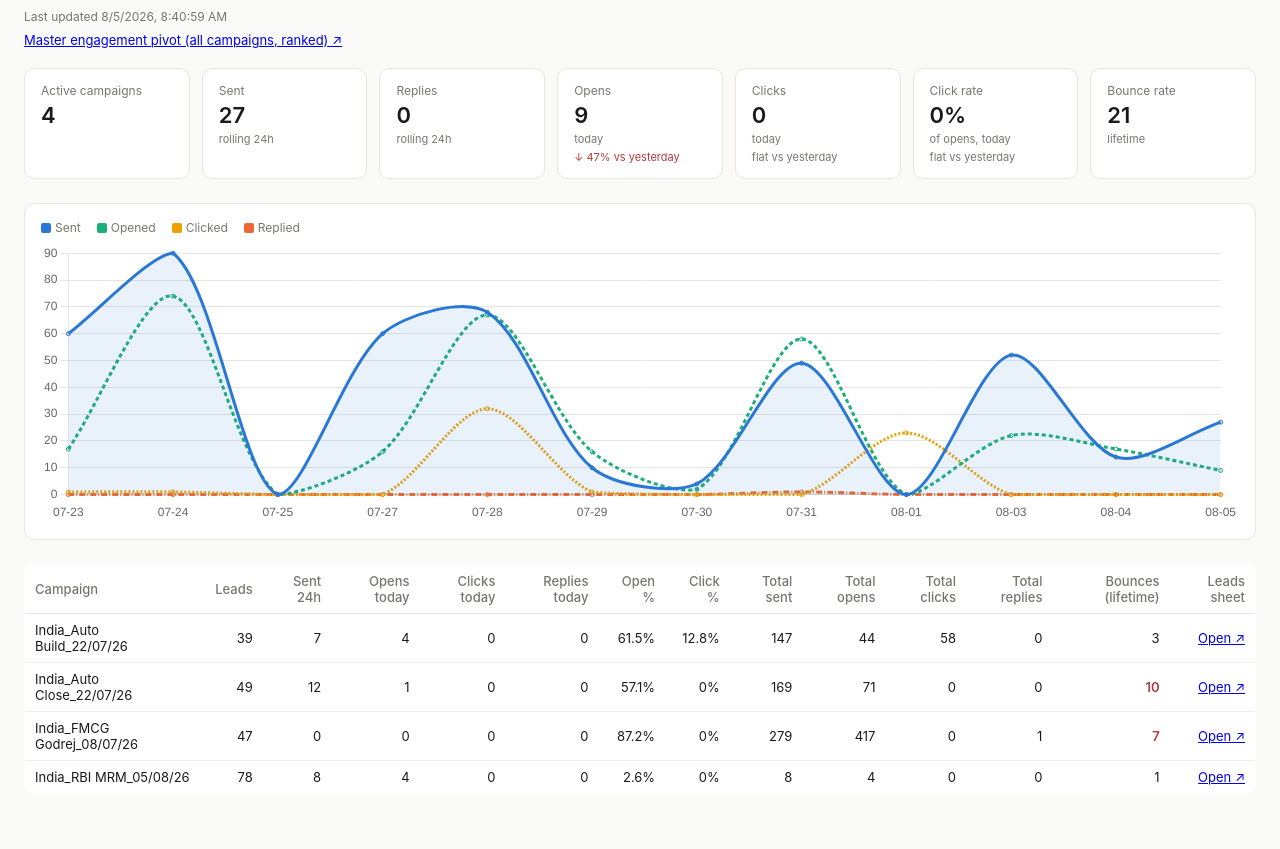
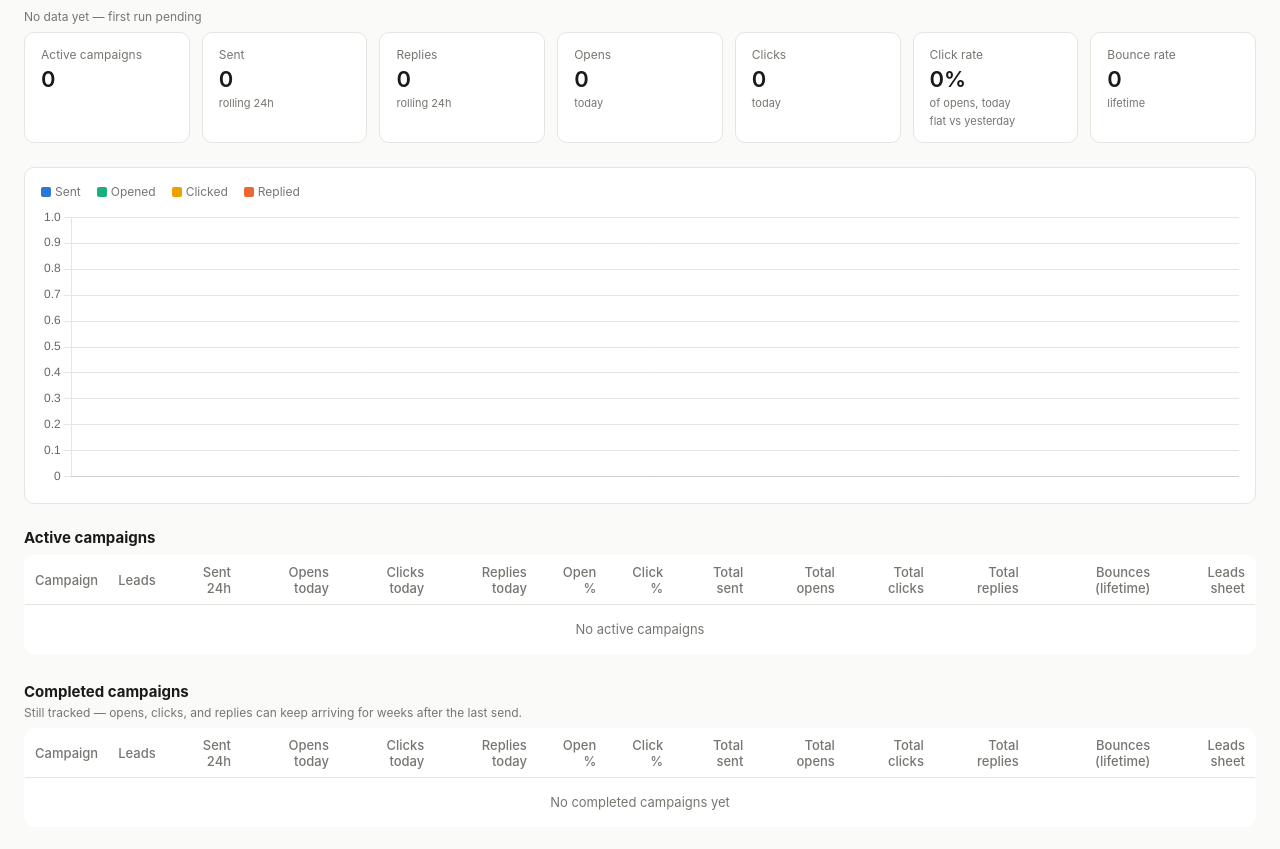
Before and after one commit to mikua1617/india-campaign-dashboard, a plain HTML site: page docs/index.html in a window 1280 px wide. Shown: the part 51-900 px from the top of the page. Before the commit the page ends 869 px from the top, so only its background shows below. Drawn offline with nearby package versions, Linux system fonts and the light colour scheme.

Commit message:
Add files via upload

```diff
--- a/docs/data.json
+++ b/docs/data.json
@@ -1,306 +1 @@
-{
-  "campaigns": {
-    "India_Auto Build_22/07/26": {
-      "current": {
-        "as_of": "2026-08-05T08:40:59.554499+00:00",
-        "bounced_lifetime": 3,
-        "clicks_lifetime": 58,
-        "clicks_unique_lifetime": 7,
-        "leads_count": 39,
-        "leads_sheet_url": "https://docs.google.com/spreadsheets/d/1G5HioP56wcDRDknHBdWsUJPLyNmbmonGcdRuWE_EK0c/edit",
-        "opens_lifetime": 44,
-        "opens_unique_lifetime": 36,
-        "replies_24h": 0,
-        "replies_lifetime": 0,
-        "sent_24h": 7,
-        "sent_lifetime": 147,
-        "unique_clickers_lifetime": 5,
-        "unique_openers_lifetime": 24
-      },
-      "days": {
-        "2026-07-23": {
-          "clicks": 1,
-          "opened": 7,
-          "replies": 0,
-          "sent": 30,
-          "unique_clicks": 1,
-          "unique_opened": 5
-        },
-        "2026-07-24": {
-          "clicks": 1,
-          "opened": 13,
-          "replies": 0,
-          "sent": 30,
-          "unique_clicks": 1,
-          "unique_opened": 10
-        },
-        "2026-07-27": {
-          "clicks": 0,
-          "opened": 5,
-          "replies": 0,
-          "sent": 30,
-          "unique_clicks": 0,
-          "unique_opened": 5
-        },
-        "2026-07-28": {
-          "clicks": 32,
-          "opened": 5,
-          "replies": 0,
-          "sent": 13,
-          "unique_clicks": 3,
-          "unique_opened": 4
-        },
-        "2026-07-29": {
-          "clicks": 1,
-          "opened": 0,
-          "replies": 0,
-          "sent": 0,
-          "unique_clicks": 1,
-          "unique_opened": 0
-        },
-        "2026-07-30": {
-          "clicks": 0,
-          "opened": 1,
-          "replies": 0,
-          "sent": 1,
-          "unique_clicks": 0,
-          "unique_opened": 1
-        },
-        "2026-07-31": {
-          "clicks": 0,
-          "opened": 2,
-          "replies": 0,
-          "sent": 7,
-          "unique_clicks": 0,
-          "unique_opened": 2
-        },
-        "2026-08-01": {
-          "clicks": 23,
-          "opened": 0,
-          "replies": 0,
-          "sent": 0,
-          "unique_clicks": 2,
-          "unique_opened": 0
-        },
-        "2026-08-03": {
-          "clicks": 0,
-          "opened": 7,
-          "replies": 0,
-          "sent": 28,
-          "unique_clicks": 0,
-          "unique_opened": 7
-        },
-        "2026-08-04": {
-          "clicks": 0,
-          "opened": 0,
-          "replies": 0,
-          "sent": 1,
-          "unique_clicks": 0,
-          "unique_opened": 0
-        },
-        "2026-08-05": {
-          "clicks": 0,
-          "opened": 4,
-          "replies": 0,
-          "sent": 7,
-          "unique_clicks": 0,
-          "unique_opened": 4
-        }
-      },
-      "id": "127fc02f-1bea-48fa-94d4-6270812018ca"
-    },
-    "India_Auto Close_22/07/26": {
-      "current": {
-        "as_of": "2026-08-05T08:40:59.554499+00:00",
-        "bounced_lifetime": 10,
-        "clicks_lifetime": 0,
-        "clicks_unique_lifetime": 0,
-        "leads_count": 49,
-        "leads_sheet_url": "https://docs.google.com/spreadsheets/d/16Ag4-2eAP2Wyvb4sNGoXAylTKA9rRbeX2Zjjgv1rNP0/edit",
-        "opens_lifetime": 71,
-        "opens_unique_lifetime": 53,
-        "replies_24h": 0,
-        "replies_lifetime": 0,
-        "sent_24h": 12,
-        "sent_lifetime": 169,
-        "unique_clickers_lifetime": 0,
-        "unique_openers_lifetime": 28
-      },
-      "days": {
-        "2026-07-23": {
-          "clicks": 0,
-          "opened": 10,
-          "replies": 0,
-          "sent": 30,
-          "unique_clicks": 0,
-          "unique_opened": 9
-        },
-        "2026-07-24": {
-          "clicks": 0,
-          "opened": 15,
-          "replies": 0,
-          "sent": 30,
-          "unique_clicks": 0,
-          "unique_opened": 9
-        },
-        "2026-07-25": {
-          "clicks": 0,
-          "opened": 0,
-          "replies": 0,
-          "sent": 0,
-          "unique_clicks": 0,
-          "unique_opened": 0
-        },
-        "2026-07-27": {
-          "clicks": 0,
-          "opened": 11,
-          "replies": 0,
-          "sent": 30,
-          "unique_clicks": 0,
-          "unique_opened": 11
-        },
-        "2026-07-28": {
-          "clicks": 0,
-          "opened": 10,
-          "replies": 0,
-          "sent": 25,
-          "unique_clicks": 0,
-          "unique_opened": 5
-        },
-        "2026-07-30": {
-          "clicks": 0,
-          "opened": 1,
-          "replies": 0,
-          "sent": 3,
-          "unique_clicks": 0,
-          "unique_opened": 1
-        },
-        "2026-07-31": {
-          "clicks": 0,
-          "opened": 7,
-          "replies": 0,
-          "sent": 12,
-          "unique_clicks": 0,
-          "unique_opened": 6
-        },
-        "2026-08-03": {
-          "clicks": 0,
-          "opened": 15,
-          "replies": 0,
-          "sent": 24,
-          "unique_clicks": 0,
-          "unique_opened": 12
-        },
-        "2026-08-04": {
-          "clicks": 0,
-          "opened": 1,
-          "replies": 0,
-          "sent": 3,
-          "unique_clicks": 0,
-          "unique_opened": 1
-        },
-        "2026-08-05": {
-          "clicks": 0,
-          "opened": 1,
-          "replies": 0,
-          "sent": 12,
-          "unique_clicks": 0,
-          "unique_opened": 1
-        }
-      },
-      "id": "acc43361-7805-4e97-8ab2-3e2536fad69a"
-    },
-    "India_FMCG Godrej_08/07/26": {
-      "current": {
-        "as_of": "2026-08-05T08:40:59.554499+00:00",
-        "bounced_lifetime": 7,
-        "clicks_lifetime": 0,
-        "clicks_unique_lifetime": 0,
-        "leads_count": 47,
-        "leads_sheet_url": "https://docs.google.com/spreadsheets/d/18W0Xkx2G7dL7CHitkA2TTSHKwZPhUzBBkZ0VJEos_eE/edit",
-        "opens_lifetime": 417,
-        "opens_unique_lifetime": 249,
-        "replies_24h": 0,
-        "replies_lifetime": 1,
-        "sent_24h": 0,
-        "sent_lifetime": 279,
-        "unique_clickers_lifetime": 0,
-        "unique_openers_lifetime": 41
-      },
-      "days": {
-        "2026-07-24": {
-          "clicks": 0,
-          "opened": 46,
-          "replies": 0,
-          "sent": 30,
-          "unique_clicks": 0,
-          "unique_opened": 30
-        },
-        "2026-07-28": {
-          "clicks": 0,
-          "opened": 52,
-          "replies": 0,
-          "sent": 30,
-          "unique_clicks": 0,
-          "unique_opened": 30
-        },
-        "2026-07-29": {
-          "clicks": 0,
-          "opened": 16,
-          "replies": 0,
-          "sent": 10,
-          "unique_clicks": 0,
-          "unique_opened": 10
-        },
-        "2026-07-31": {
-          "clicks": 0,
-          "opened": 49,
-          "replies": 1,
-          "sent": 30,
-          "unique_clicks": 0,
-          "unique_opened": 30
-        },
-        "2026-08-04": {
-          "clicks": 0,
-          "opened": 16,
-          "replies": 0,
-          "sent": 10,
-          "unique_clicks": 0,
-          "unique_opened": 9
-        }
-      },
-      "id": "92ace724-8e29-4683-a765-77be37b2f4b4"
-    },
-    "India_RBI MRM_05/08/26": {
-      "current": {
-        "as_of": "2026-08-05T08:40:59.554499+00:00",
-        "bounced_lifetime": 1,
-        "clicks_lifetime": 0,
-        "clicks_unique_lifetime": 0,
-        "leads_count": 78,
-        "leads_sheet_url": "https://docs.google.com/spreadsheets/d/1R0BxLT32VC4f-DqqAcEaegrjOAlKpxdsdMcrVMb0NWI/edit",
-        "opens_lifetime": 4,
-        "opens_unique_lifetime": 2,
-        "replies_24h": 0,
-        "replies_lifetime": 0,
-        "sent_24h": 8,
-        "sent_lifetime": 8,
-        "unique_clickers_lifetime": 0,
-        "unique_openers_lifetime": 2
-      },
-      "days": {
-        "2026-08-05": {
-          "clicks": 0,
-          "opened": 4,
-          "replies": 0,
-          "sent": 8,
-          "unique_clicks": 0,
-          "unique_opened": 2
-        }
-      },
-      "id": "b5b9ecae-93e4-44ff-9d1b-c1a1009ac972"
-    }
-  },
-  "generated_at": "2026-08-05T08:40:59.554499+00:00",
-  "master_pivot_url": "https://docs.google.com/spreadsheets/d/1-lP16-roFqmtpNFPP36DhgduxmDdQkIFgOHu6Yad7cI/edit"
-}
+{"generated_at": null, "campaigns": {}}
--- a/docs/index.html
+++ b/docs/index.html
@@ -49,6 +49,33 @@
   </div>
 </div>
 
+<h2 style="font-size: 15px; margin: 0 0 8px;">Active campaigns</h2>
+<div style="overflow-x: auto; margin-bottom: 28px;">
+<table>
+  <thead>
+    <tr>
+      <th>Campaign</th>
+      <th>Leads</th>
+      <th>Sent 24h</th>
+      <th>Opens today</th>
+      <th>Clicks today</th>
+      <th>Replies today</th>
+      <th>Open %</th>
+      <th>Click %</th>
+      <th>Total sent</th>
+      <th>Total opens</th>
+      <th>Total clicks</th>
+      <th>Total replies</th>
+      <th>Bounces (lifetime)</th>
+      <th>Leads sheet</th>
+    </tr>
+  </thead>
+  <tbody id="activeCampaignRows"></tbody>
+</table>
+</div>
+
+<h2 style="font-size: 15px; margin: 0 0 8px;">Completed campaigns</h2>
+<p style="font-size: 12px; color: #767671; margin: -4px 0 8px;">Still tracked — opens, clicks, and replies can keep arriving for weeks after the last send.</p>
 <div style="overflow-x: auto;">
 <table>
   <thead>
@@ -69,7 +96,7 @@
       <th>Leads sheet</th>
     </tr>
   </thead>
-  <tbody id="campaignRows"></tbody>
+  <tbody id="completedCampaignRows"></tbody>
 </table>
 </div>
 
@@ -91,6 +118,11 @@ async function load() {
   const data = await res.json();
   const campaigns = data.campaigns || {};
   const names = Object.keys(campaigns);
+  // status 1 = active; anything else (completed, paused, etc.) goes in the
+  // second section. Treat a missing status (old data, pre-this-change) as
+  // active so nothing vanishes unexpectedly during the transition.
+  const activeNames = names.filter(n => (campaigns[n].current || {}).status === 1 || (campaigns[n].current || {}).status === undefined);
+  const completedNames = names.filter(n => !activeNames.includes(n));
 
   document.getElementById('updatedAt').textContent = data.generated_at
     ? 'Last updated ' + new Date(data.generated_at).toLocaleString()
@@ -131,7 +163,7 @@ async function load() {
   const yClickRate = pct(yesterday.clicks || 0, yesterday.opened || 0);
 
   const kpis = [
-    { label: 'Active campaigns', value: names.length },
+    { label: 'Active campaigns', value: activeNames.length },
     { label: 'Sent', sub: 'rolling 24h', value: sent24h },
     { label: 'Replies', sub: 'rolling 24h', value: replies24h },
     { label: 'Opens', sub: 'today', value: today.opened || 0, delta: deltaHtml(today.opened, yesterday.opened) },
@@ -171,15 +203,16 @@ async function load() {
     },
   });
 
-  // Table
-  document.getElementById('campaignRows').innerHTML = names.map(n => {
+  // Table row builder, reused for both Active and Completed sections
+  function buildRows(nameList) {
+    return nameList.map(n => {
       const c = campaigns[n];
       const last = dates.length ? (c.days[dates[dates.length - 1]] || {}) : {};
       const cur = c.current || {};
       // TRUE per-person rate: distinct people who opened/clicked at least
-    // once, out of total leads in the campaign -- NOT event counts divided
-    // by emails sent (which inflates with every follow-up sequence step
-    // and can produce nonsensical rates over 100%).
+      // once, out of total leads in the campaign -- NOT event counts
+      // divided by emails sent (which inflates with every follow-up
+      // sequence step and can produce nonsensical rates over 100%).
       const openPct = pct(cur.unique_openers_lifetime || 0, cur.leads_count || 0);
       const clickPct = pct(cur.unique_clickers_lifetime || 0, cur.leads_count || 0);
       const bounceHigh = (cur.bounced_lifetime || 0) > 5;
@@ -204,6 +237,12 @@ async function load() {
     }).join('');
   }
 
+  document.getElementById('activeCampaignRows').innerHTML = buildRows(activeNames)
+    || `<tr><td colspan="14" style="text-align:center; color:#767671; padding:16px;">No active campaigns</td></tr>`;
+  document.getElementById('completedCampaignRows').innerHTML = buildRows(completedNames)
+    || `<tr><td colspan="14" style="text-align:center; color:#767671; padding:16px;">No completed campaigns yet</td></tr>`;
+}
+
 load().catch(err => {
   document.getElementById('updatedAt').textContent = 'Could not load data.json — has the first Action run completed?';
   console.error(err);
```
Lines whose indentation alone changed are shown as unchanged.
